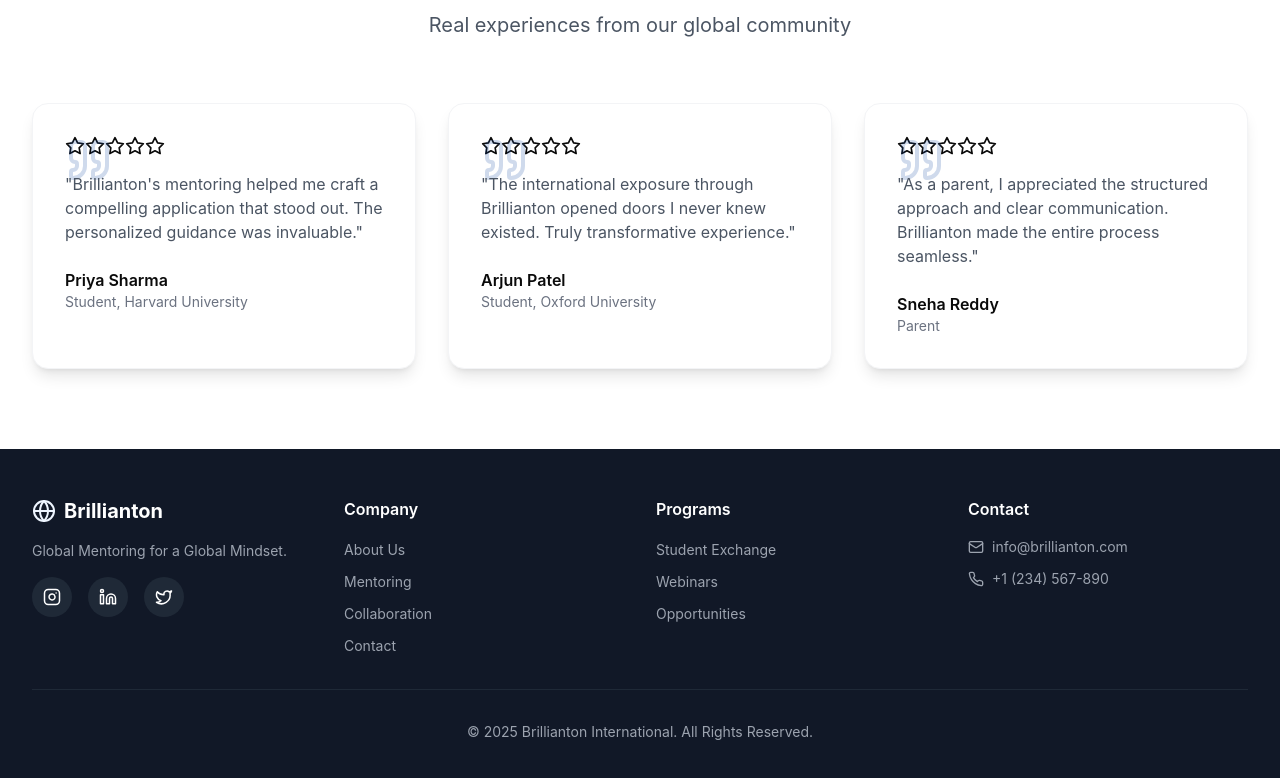
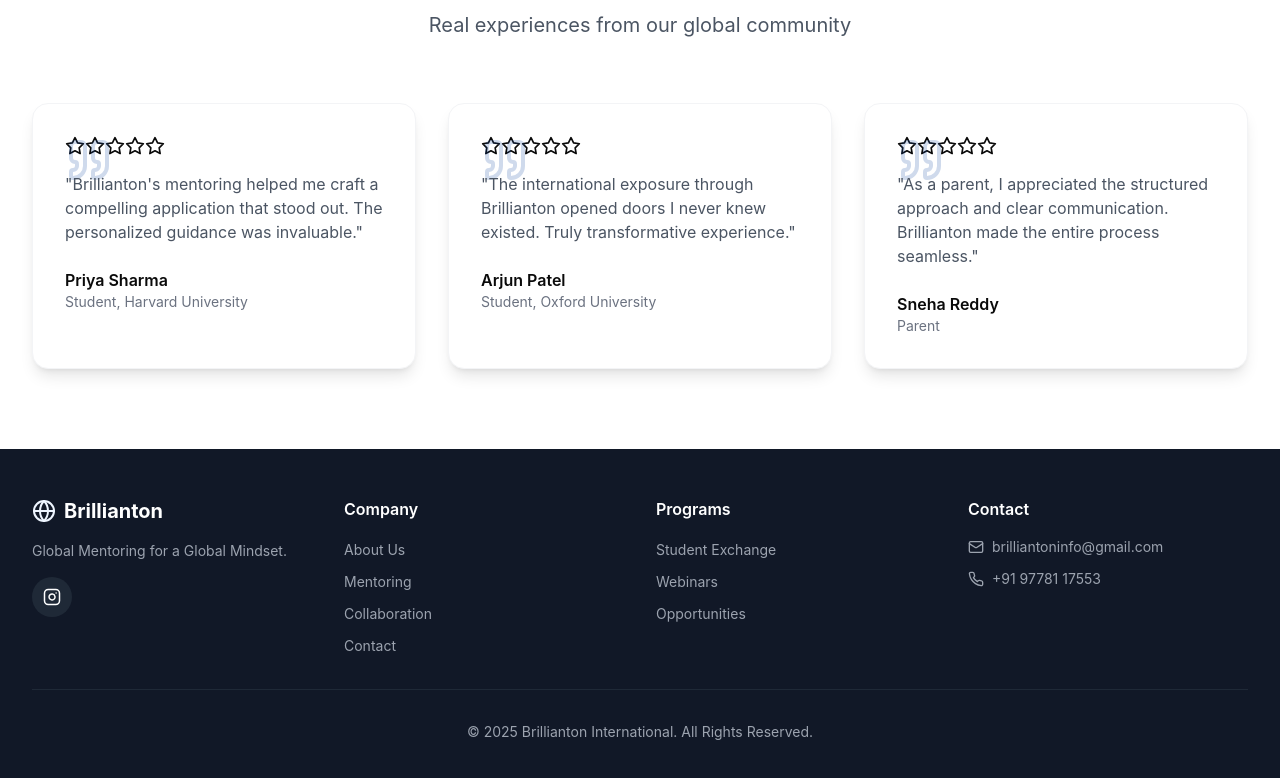
Before and after one commit to brilliantoninfo-blip/brillianton-website, a Next.js app: page / in a window 1280 px wide. Shown: the part 5204-5982 px from the top of the page. Built offline with nearby package versions, Linux system fonts and the light colour scheme.

Commit message:
Update contact details in contact page and footer

```diff
--- a/components/Footer.tsx
+++ b/components/Footer.tsx
@@ -1,7 +1,7 @@
 "use client";
 
 import Link from "next/link";
-import { Globe, Mail, Phone, Instagram, Linkedin, Twitter } from "lucide-react";
+import { Globe, Mail, Phone, Instagram } from "lucide-react";
 import { motion } from "framer-motion";
 
 export default function Footer() {
@@ -22,9 +22,7 @@
   };
 
   const socialLinks = [
-    { icon: Instagram, href: "#", label: "Instagram" },
-    { icon: Linkedin, href: "#", label: "LinkedIn" },
-    { icon: Twitter, href: "#", label: "Twitter" },
+    { icon: Instagram, href: "https://www.instagram.com/brilliantonglobal?igsh=OWZ1ZzM5NmNqZ2h3", label: "Instagram" },
   ];
 
   return (
@@ -119,14 +117,14 @@
             <ul className="space-y-3">
               <li className="flex items-center space-x-2 text-gray-400 text-sm">
                 <Mail size={16} />
-                <a href="mailto:info@brillianton.com" className="hover:text-accent transition-colors">
-                  info@brillianton.com
+                <a href="mailto:brilliantoninfo@gmail.com" className="hover:text-accent transition-colors">
+                  brilliantoninfo@gmail.com
                 </a>
               </li>
               <li className="flex items-center space-x-2 text-gray-400 text-sm">
                 <Phone size={16} />
-                <a href="tel:+1234567890" className="hover:text-accent transition-colors">
-                  +1 (234) 567-890
+                <a href="tel:+919778117553" className="hover:text-accent transition-colors">
+                  +91 97781 17553
                 </a>
               </li>
             </ul>
```
